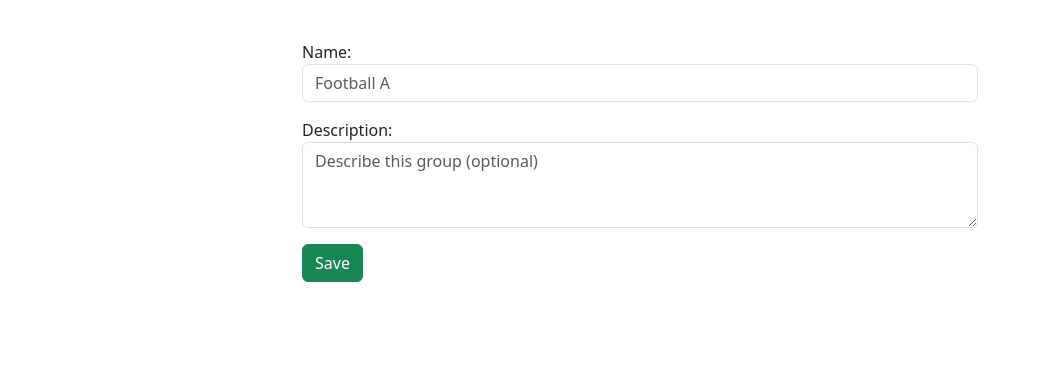
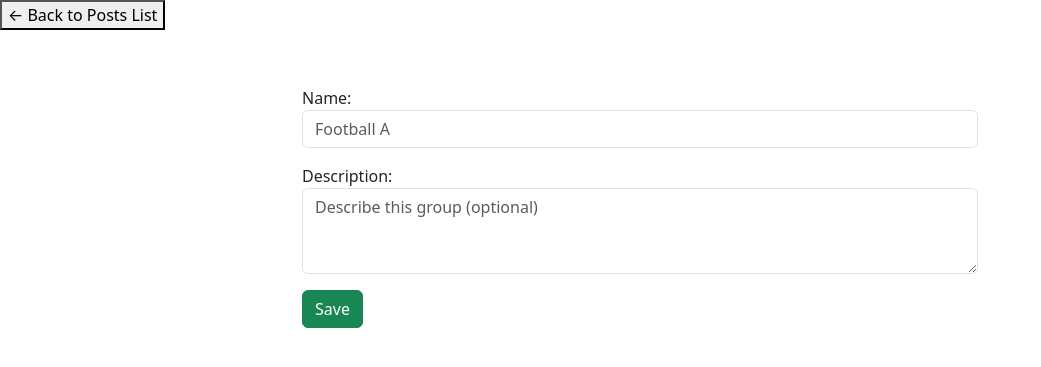
Before and after one commit to pbp-group3-2025/velp, a Django app: template posts/templates/form.html in a window 1280 px wide. Shown: the top 367 px of the page, without its empty margins (0-1041 px from the left). Run offline with Django 5.2, Linux system fonts and the light colour scheme; the template is opened without the code that fills it: values that come from a table or form of the project are taken from there, others are empty.

Commit message:
Added a back to posts list button
Added a back to posts list button in form.html in the posts module.

```diff
--- a/posts/templates/form.html
+++ b/posts/templates/form.html
@@ -3,6 +3,7 @@
 {% block meta %}<title>{{ title }}</title>{% endblock meta %}
 
 {% block content %}
+<p><a href="{% url 'posts:list' %}"><button>← Back to Posts List</button></a></p>
 <div class="container py-4" style="max-width:700px">
   <h4 class="mb-3">{{ title }}</h4>
   <form method="post">
```
